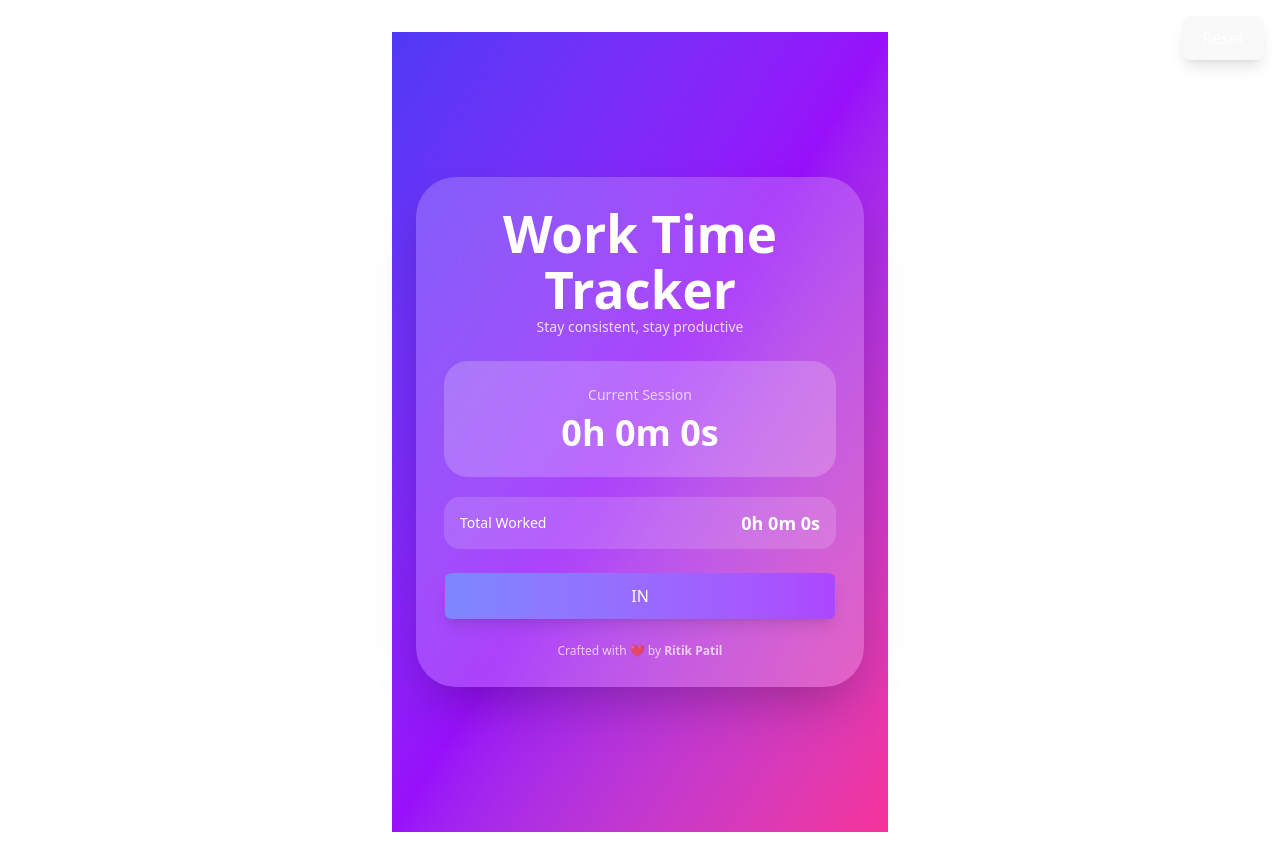
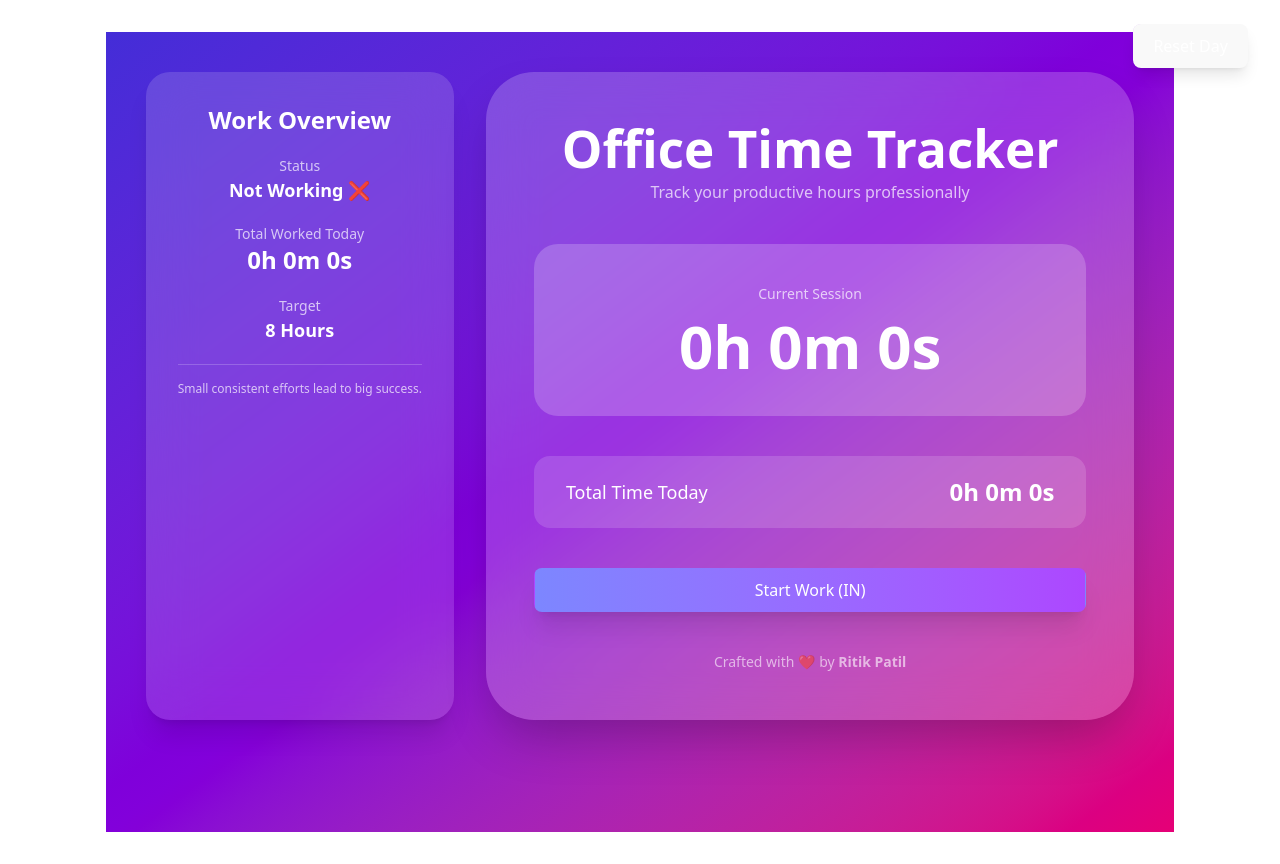
Before and after one commit to Patilritik/Office-Time-Calculator, a React (Vite) app: page / in a window 1280 px wide. Built offline with nearby package versions, Linux system fonts and the light colour scheme; the HTML template or start-up script is replaced by a standard one.

Commit message:
refactor: enhance UI layout and improve button accessibility in TimeCalculator component

```diff
--- a/src/TimeCalculator.jsx
+++ b/src/TimeCalculator.jsx
@@ -155,83 +155,173 @@ export default function TimeCalculator() {
   };
 
 return (
-    <div className="min-h-screen flex items-center justify-center bg-gradient-to-br from-indigo-600 via-purple-600 to-pink-500 px-3 sm:px-6">
+  <div className="min-h-screen bg-gradient-to-br from-indigo-700 via-purple-700 to-pink-600 px-4 sm:px-6 lg:px-10 py-6 lg:py-10">
 
-      {/* RESET BUTTON (SCREEN FIXED) */}
+    {/* RESET BUTTON */}
     <button
       onClick={handleReset}
       className="
-          fixed top-4 right-4 z-50
+        fixed top-4 right-4 lg:top-6 lg:right-8 z-50
         bg-white/20 backdrop-blur-md
-          px-4 py-2 rounded-full
-          text-xs sm:text-sm font-semibold
+        px-4 lg:px-5 py-2 rounded-full
+        text-xs lg:text-sm font-semibold
         text-white shadow-lg
-          hover:bg-white/30
-          active:scale-95 transition
+        hover:bg-white/30 active:scale-95 transition
       "
     >
-        Reset
+      Reset Day
     </button>
 
-      {/* MAIN CARD */}
-      <div className="relative w-full max-w-[360px] sm:max-w-md bg-white/20 backdrop-blur-xl rounded-[2.5rem] shadow-2xl p-5 sm:p-7 text-white">
+    {/* PAGE CONTAINER */}
+    <div className="
+      max-w-6xl mx-auto
+      grid grid-cols-1 lg:grid-cols-12
+      gap-6 lg:gap-8
+      items-stretch
+    ">
 
-        {/* Header */}
-        <div className="text-center mb-5 sm:mb-6">
-          <h1 className="text-xl sm:text-2xl font-bold">
-            Work Time Tracker
-          </h1>
-          <p className="text-xs sm:text-sm text-white/80">
-            Stay consistent, stay productive
+      {/* LEFT INFO PANEL */}
+      <div className="
+        lg:col-span-4
+        bg-white/15 backdrop-blur-xl
+        rounded-3xl
+        p-6 lg:p-8
+        text-white shadow-xl
+      ">
+        <h2 className="text-xl lg:text-2xl font-bold mb-5">
+          Work Overview
+        </h2>
+
+        <div className="space-y-5">
+          <div>
+            <p className="text-xs lg:text-sm text-white/70">Status</p>
+            <p className="text-base lg:text-lg font-semibold">
+              {isWorking
+                ? isOnBreak
+                  ? "On Break ☕"
+                  : "Working 💻"
+                : "Not Working ❌"}
             </p>
           </div>
 
-        {/* Timer */}
-        <div className="bg-white/20 rounded-3xl py-5 sm:py-6 text-center mb-4 sm:mb-5">
+          <div>
+            <p className="text-xs lg:text-sm text-white/70">
+              Total Worked Today
+            </p>
+            <p className="text-xl lg:text-2xl font-bold">
+              {formatTime(totalMs)}
+            </p>
+          </div>
+
+          <div>
+            <p className="text-xs lg:text-sm text-white/70">Target</p>
+            <p className="text-base lg:text-lg font-semibold">
+              8 Hours
+            </p>
+          </div>
+
+          <div className="pt-4 border-t border-white/20">
+            <p className="text-xs text-white/70">
+              Small consistent efforts lead to big success.
+            </p>
+          </div>
+        </div>
+      </div>
+
+      {/* MAIN TIMER CARD */}
+      <div className="
+        lg:col-span-8
+        bg-white/20 backdrop-blur-xl
+        rounded-[2rem] lg:rounded-[3rem]
+        p-6 sm:p-8 lg:p-12
+        text-white shadow-2xl relative
+      ">
+
+        {/* HEADER */}
+        <div className="mb-6 lg:mb-10">
+          <h1 className="text-2xl sm:text-3xl lg:text-4xl font-extrabold">
+            Office Time Tracker
+          </h1>
+          <p className="text-xs sm:text-sm lg:text-base text-white/70 mt-1">
+            Track your productive hours professionally
+          </p>
+        </div>
+
+        {/* TIMER DISPLAY */}
+        <div className="bg-white/20 rounded-3xl py-6 sm:py-8 lg:py-10 text-center mb-6 lg:mb-10">
           <p className="text-xs sm:text-sm text-white/70">
-            {isOnBreak ? "On Break" : "Current Session"}
+            {isOnBreak ? "Currently On Break" : "Current Session"}
           </p>
-          <p className="text-3xl sm:text-4xl font-extrabold mt-2">
+          <p className="text-3xl sm:text-4xl lg:text-6xl font-extrabold mt-3">
             {isWorking ? formatTime(liveMs) : "0h 0m 0s"}
           </p>
         </div>
 
-        {/* Total */}
-        <div className="flex justify-between items-center bg-white/15 rounded-2xl px-4 py-3 mb-5 sm:mb-6">
-          <p className="text-xs sm:text-sm">Total Worked</p>
-          <p className="text-base sm:text-lg font-semibold">
+        {/* TOTAL */}
+        <div className="flex justify-between items-center bg-white/15 rounded-2xl px-4 sm:px-6 lg:px-8 py-3 lg:py-5 mb-6 lg:mb-10">
+          <p className="text-sm lg:text-lg">Total Time Today</p>
+          <p className="text-lg lg:text-2xl font-bold">
             {formatTime(totalMs)}
           </p>
         </div>
 
-        {/* Buttons */}
+        {/* ACTION BUTTONS */}
         {!isWorking ? (
           <button
             onClick={handleIn}
-            className="w-full py-4 rounded-2xl bg-gradient-to-r from-indigo-400 to-purple-500 font-semibold text-base sm:text-lg shadow-lg active:scale-95"
+            className="
+              w-full py-4 lg:py-5
+              rounded-2xl
+              bg-gradient-to-r from-indigo-400 to-purple-500
+              font-semibold
+              text-base sm:text-lg lg:text-xl
+              shadow-xl
+              active:scale-95 transition
+            "
           >
-            IN
+            Start Work (IN)
           </button>
         ) : (
-          <div className="space-y-3">
+          <div className="grid grid-cols-1 sm:grid-cols-2 gap-4 lg:gap-6">
             <button
               onClick={handleOut}
-              className="w-full py-4 rounded-2xl bg-gradient-to-r from-pink-500 to-rose-500 font-semibold text-base sm:text-lg shadow-lg active:scale-95"
+              className="
+                py-4 lg:py-5 rounded-2xl
+                bg-gradient-to-r from-pink-500 to-rose-500
+                font-semibold
+                text-base sm:text-lg lg:text-xl
+                shadow-lg
+                active:scale-95 transition
+              "
             >
-              OUT
+              Stop Work
             </button>
 
             {!isOnBreak ? (
               <button
                 onClick={handleBreak}
-                className="w-full py-3 rounded-2xl bg-gradient-to-r from-amber-300 to-orange-400 text-black text-sm sm:text-base shadow-md active:scale-95"
+                className="
+                  py-4 lg:py-5 rounded-2xl
+                  bg-gradient-to-r from-amber-300 to-orange-400
+                  text-black font-semibold
+                  text-base sm:text-lg lg:text-xl
+                  shadow-lg
+                  active:scale-95 transition
+                "
               >
                 Take Break
               </button>
             ) : (
               <button
                 onClick={handleResume}
-                className="w-full py-3 rounded-2xl bg-gradient-to-r from-cyan-400 to-blue-500 text-sm sm:text-base shadow-md active:scale-95"
+                className="
+                  py-4 lg:py-5 rounded-2xl
+                  bg-gradient-to-r from-cyan-400 to-blue-500
+                  font-semibold
+                  text-base sm:text-lg lg:text-xl
+                  shadow-lg
+                  active:scale-95 transition
+                "
               >
                 Resume Work
               </button>
@@ -239,24 +329,24 @@ export default function TimeCalculator() {
           </div>
         )}
 
-        {/* Footer */}
-        <p className="text-center text-[10px] sm:text-xs text-white/70 mt-5 sm:mt-6">
+        {/* FOOTER */}
+        <p className="text-center text-xs sm:text-sm text-white/60 mt-8 lg:mt-10">
           Crafted with ❤️ by <span className="font-semibold">Ritik Patil</span>
         </p>
 
-        {/* 🎉 8-HOUR POPUP */}
+        {/* 🎉 POPUP */}
         {showCongrats && (
-          <div className="absolute inset-0 bg-black/60 rounded-[2.5rem] flex items-center justify-center p-4">
-            <div className="bg-white text-black rounded-3xl p-5 sm:p-6 text-center w-full max-w-[280px] animate-bounce">
-              <h2 className="text-xl sm:text-2xl font-bold">😊 Congrats!</h2>
-              <p className="mt-2 text-xs sm:text-sm">
-                You’ve completed <strong>8 hours</strong> of work today!
+          <div className="absolute inset-0 bg-black/60 rounded-[2rem] lg:rounded-[3rem] flex items-center justify-center p-4">
+            <div className="bg-white text-black rounded-3xl p-6 text-center w-full max-w-xs animate-bounce">
+              <h2 className="text-xl font-bold">🎉 Congratulations!</h2>
+              <p className="mt-2 text-sm">
+                You completed <strong>8 hours</strong> today.
               </p>
               <button
                 onClick={() => setShowCongrats(false)}
-                className="mt-4 px-4 py-2 bg-indigo-500 text-white rounded-xl text-sm"
+                className="mt-4 px-5 py-2 bg-indigo-600 text-white rounded-xl text-sm"
               >
-                Awesome!
+                Great!
               </button>
             </div>
           </div>
@@ -264,5 +354,9 @@ export default function TimeCalculator() {
 
       </div>
     </div>
+  </div>
 );
+
+
+
 }
```
Lines whose indentation alone changed are shown as unchanged.
